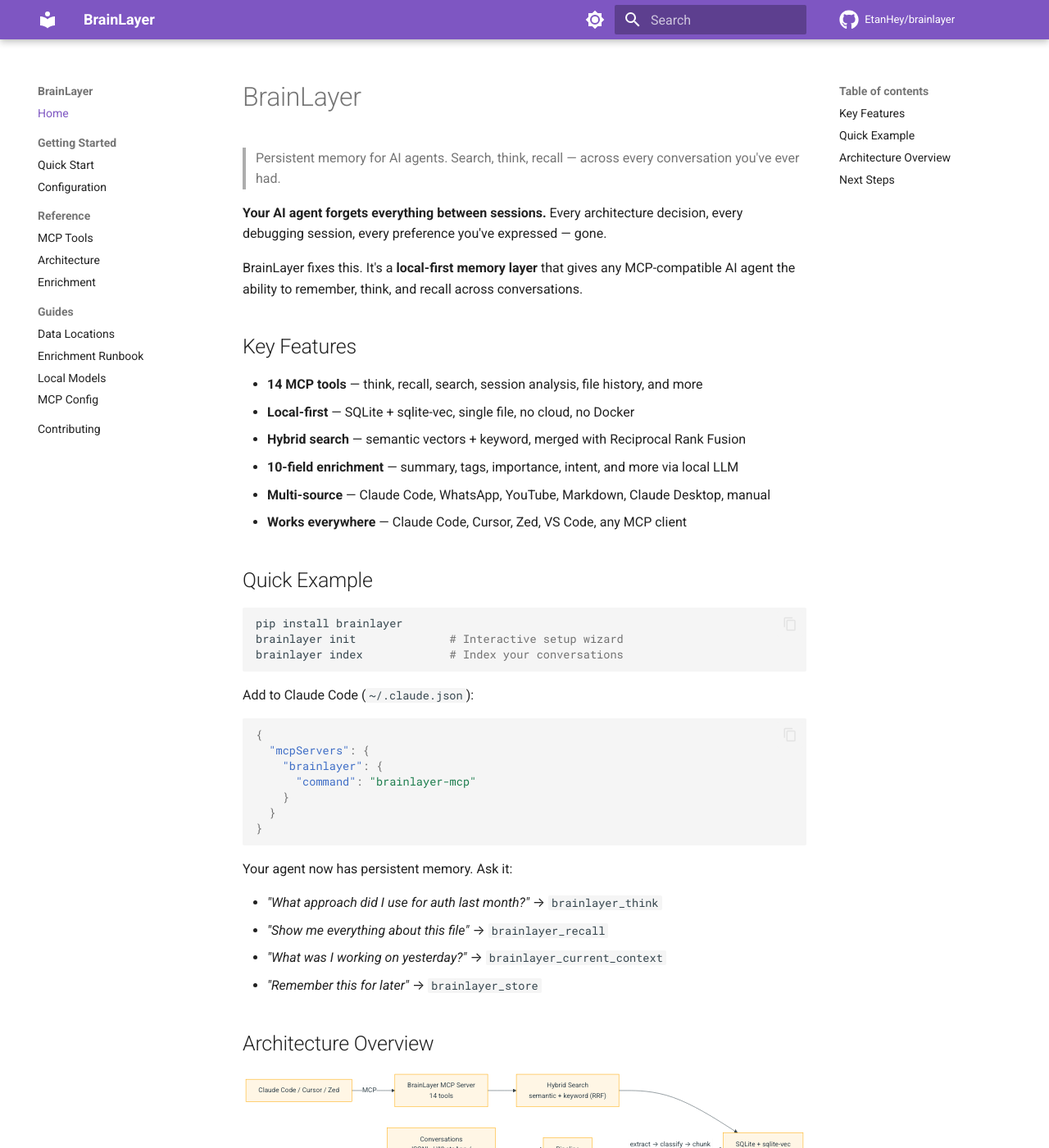
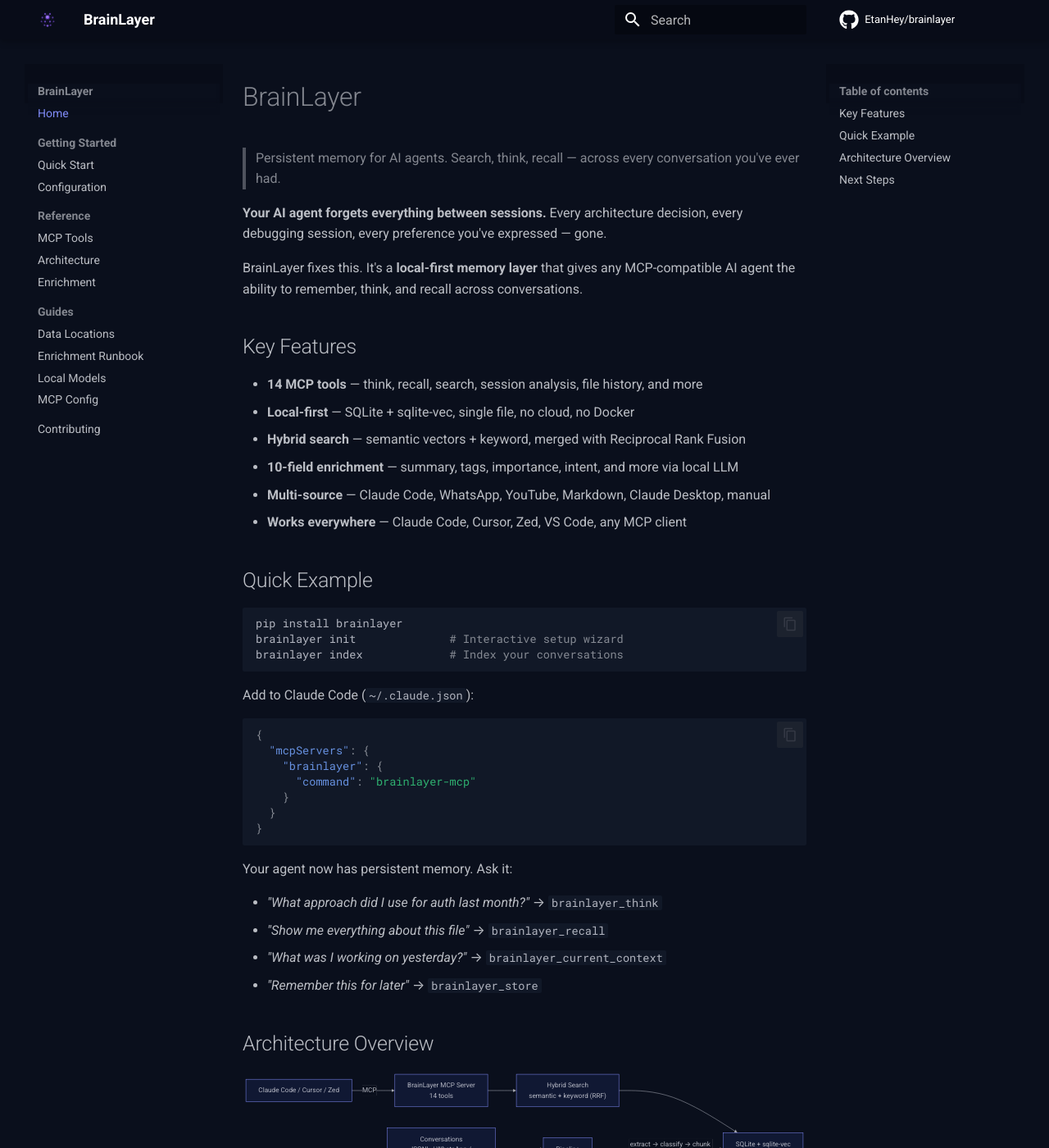
Before and after one commit to EtanHey/brainlayer, an MkDocs documentation site: the page built from docs/index.md, in a window 1280 px wide and 1400 px high. Shown: the whole window at 82% size. Built offline with MkDocs 1.6.1 and Material for MkDocs 9.7.7, drawn with Linux system fonts in a browser that asks for light colours; comment, search, counter and statistics services are not loaded.

Commit message:
style: dark navy docs theme with BrainLayer indigo accent (#23)
* style: dark navy docs theme with BrainLayer indigo accent

- Replace deep-purple/amber palette with custom dark navy (#0A0F1C) theme
- Add indigo (#6366F1) accent colors via docs/stylesheets/extra.css
- Add BrainLayer brain-graph logo as docs logo and favicon
- Force slate scheme (dark mode only) to match etanheyman.com aesthetic

Co-Authored-By: Claude Opus 4.6 <noreply@anthropic.com>

* fix: scope CSS selectors to slate color scheme

Address CodeRabbit review — wrap theme-specific selectors under
[data-md-color-scheme="slate"] to prevent leaking into potential
future light-mode palettes.

Co-Authored-By: Claude Opus 4.6 <noreply@anthropic.com>

---------

Co-authored-by: Claude Opus 4.6 <noreply@anthropic.com>

```diff
--- /dev/null
+++ b/docs/stylesheets/extra.css
@@ -0,0 +1,37 @@
+/* BrainLayer docs — dark navy theme matching etanheyman.com */
+
+:root {
+  --md-primary-fg-color: #6366F1;
+  --md-primary-fg-color--light: #818CF8;
+  --md-primary-fg-color--dark: #4F46E5;
+  --md-accent-fg-color: #818CF8;
+}
+
+[data-md-color-scheme="slate"] {
+  --md-default-bg-color: #0A0F1C;
+  --md-default-bg-color--light: #111827;
+  --md-code-bg-color: #111827;
+  --md-code-hl-color: rgba(99, 102, 241, 0.15);
+  --md-typeset-a-color: #818CF8;
+}
+
+[data-md-color-scheme="slate"] .md-header {
+  background-color: #080C18;
+}
+
+[data-md-color-scheme="slate"] .md-sidebar {
+  background-color: #080C18;
+}
+
+[data-md-color-scheme="slate"] .md-typeset code {
+  background-color: #111827;
+}
+
+[data-md-color-scheme="slate"] .md-typeset .admonition,
+[data-md-color-scheme="slate"] .md-typeset details {
+  border-color: #6366F1;
+}
+
+[data-md-color-scheme="slate"] .md-footer {
+  background-color: #080C18;
+}
--- a/mkdocs.yml
+++ b/mkdocs.yml
@@ -7,18 +7,11 @@ repo_name: EtanHey/brainlayer
 theme:
   name: material
   palette:
-    - scheme: default
-      primary: deep purple
-      accent: amber
-      toggle:
-        icon: material/brightness-7
-        name: Switch to dark mode
-    - scheme: slate
-      primary: deep purple
-      accent: amber
-      toggle:
-        icon: material/brightness-4
-        name: Switch to light mode
+    scheme: slate
+    primary: custom
+    accent: custom
+  logo: assets/logo.svg
+  favicon: assets/logo.svg
   features:
     - navigation.sections
     - navigation.expand
@@ -28,6 +21,9 @@ theme:
     - search.highlight
   icon:
     repo: fontawesome/brands/github
+
+extra_css:
+  - stylesheets/extra.css
 
 nav:
   - Home: index.md
```
Also changed, not shown: docs/assets/logo.svg (added).
